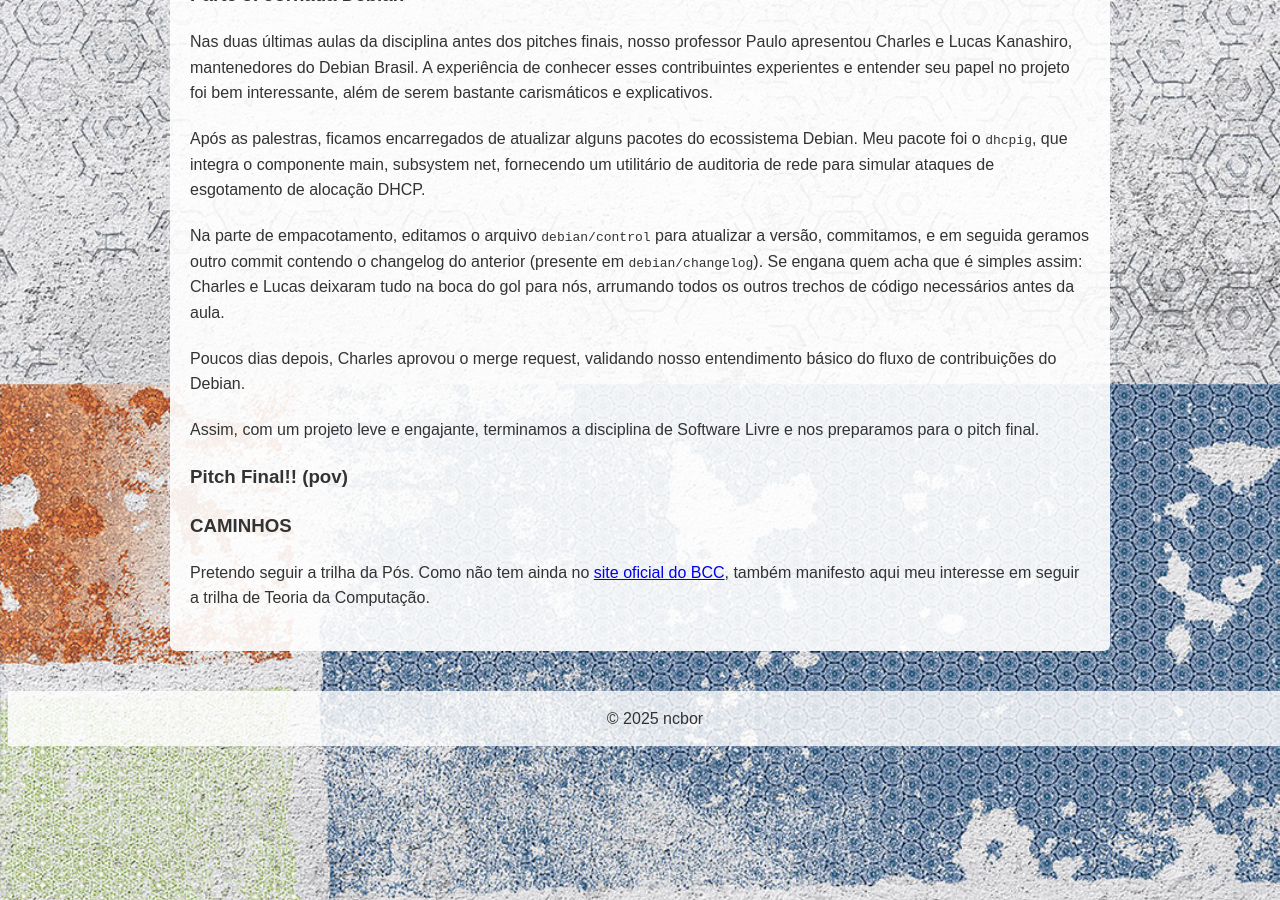
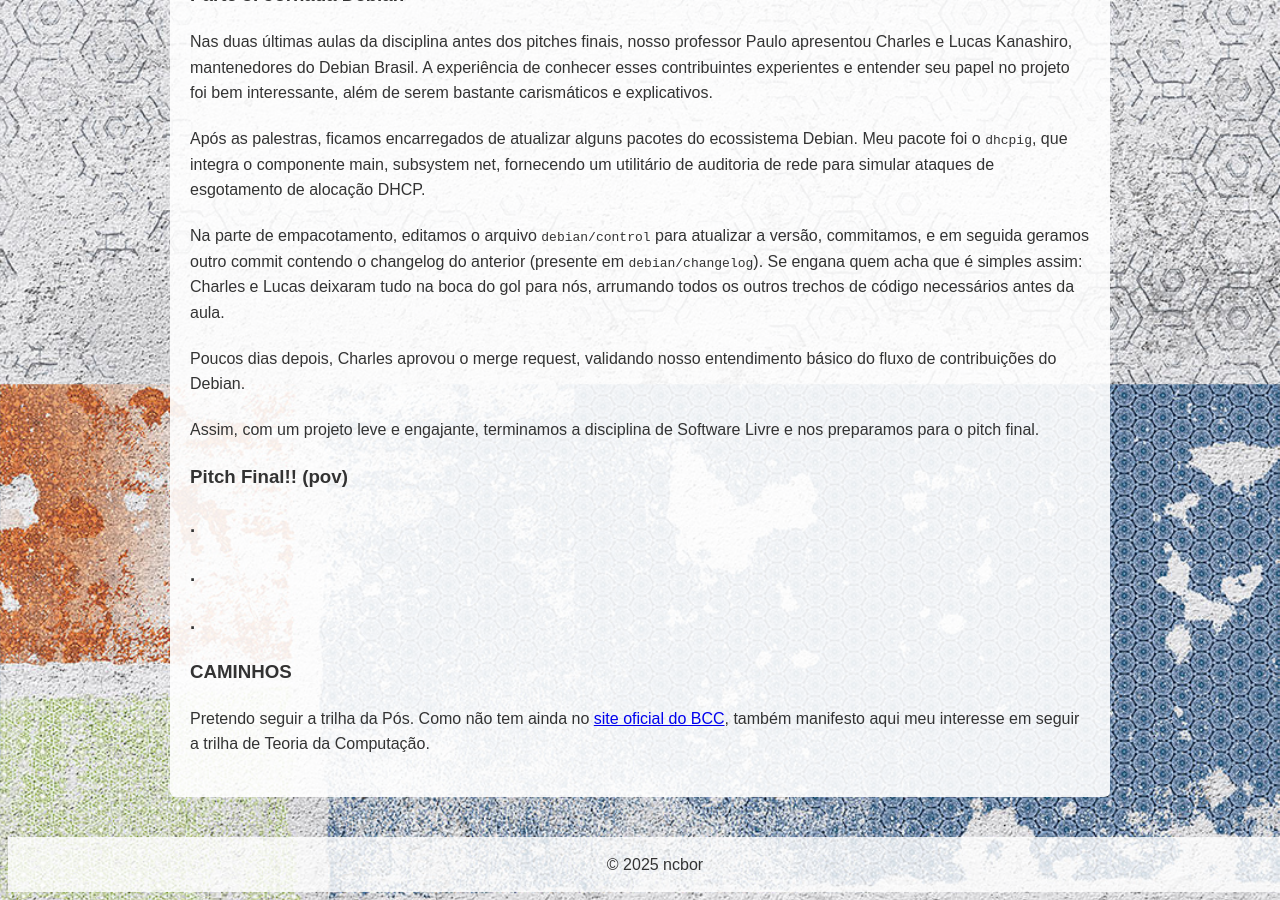
Before and after one commit to ncbor/ncbor.github.io, a Jekyll site: the page built from blog.html, in a window 1280 px wide and 900 px high, scrolled down 1806 px. Built offline with Jekyll 4.4.1, drawn with Linux system fonts in a browser that asks for light colours.

Commit message:
Update blog.html

```diff
--- a/blog.html
+++ b/blog.html
@@ -131,8 +131,9 @@ title: "Blog"
 
 
 
-        <h3></h3>
-        <h3></h3>
+        <h3>.</h3>
+        <h3>.</h3>
+        <h3>.</h3>
         <h3>CAMINHOS</h3>
         <p>Pretendo seguir a trilha da Pós. Como não tem ainda no <a href="https://bcc.ime.usp.br/trilhas/">site oficial do BCC</a>, também manifesto aqui meu interesse em seguir a trilha de Teoria da Computação.</p>
 
```
